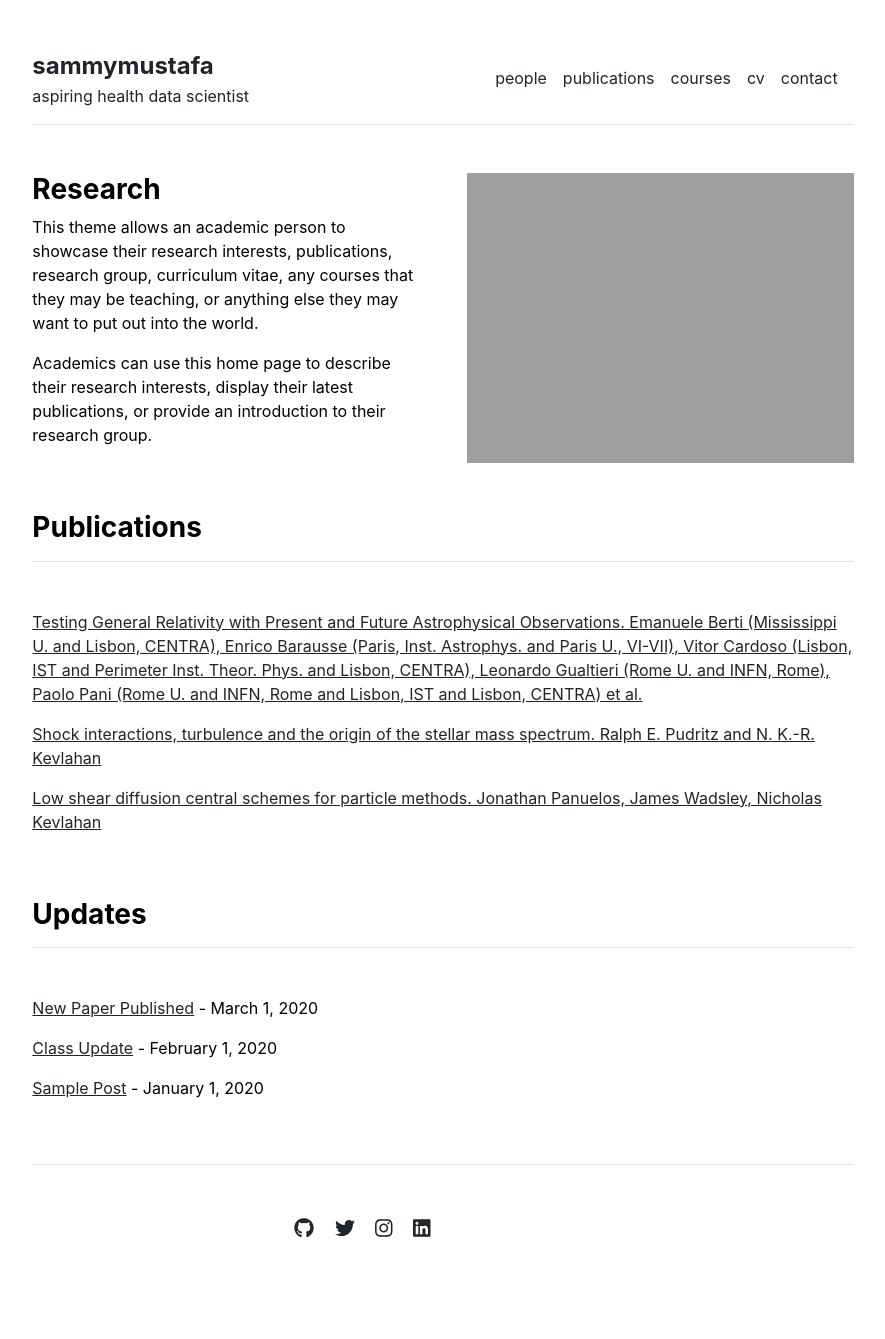
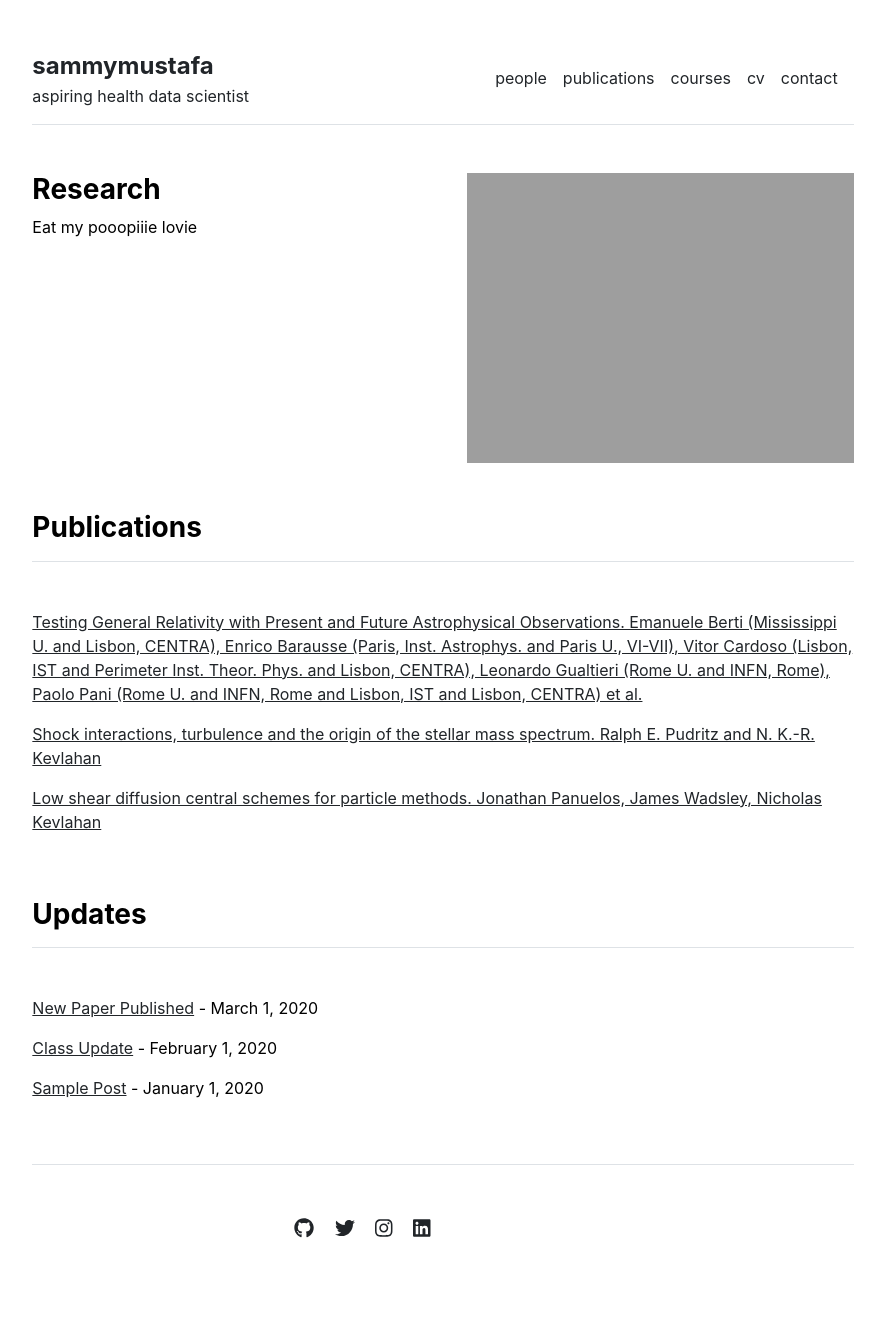
Before and after one commit to sammymustafa/sammymustafa.github.io, a Jekyll site: the page built from index.md, in a window 1280 px wide. Shown: the whole page, without its empty margins (197-1082 px from the left). Built offline with Jekyll 4.4.1, drawn with Linux system fonts in a browser that asks for light colours.

Commit message:
edited home screen

```diff
--- a/index.md
+++ b/index.md
@@ -3,6 +3,4 @@
 title: "Home"
 ---
 
-This theme allows an academic person to showcase their research interests, publications, research group, curriculum vitae, any courses that they may be teaching, or anything else they may want to put out into the world.
-
-Academics can use this home page to describe their research interests, display their latest publications, or provide an introduction to their research group.
+Eat my pooopiiie lovie
```
Also changed, not shown: 1 other file.
